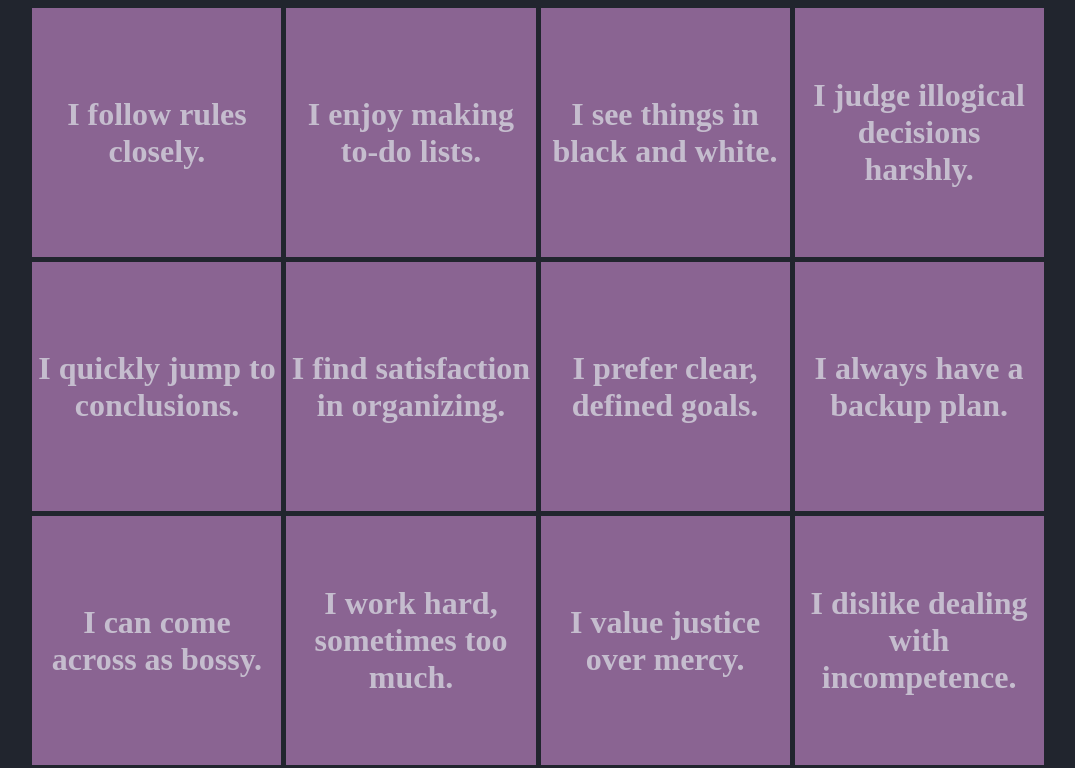
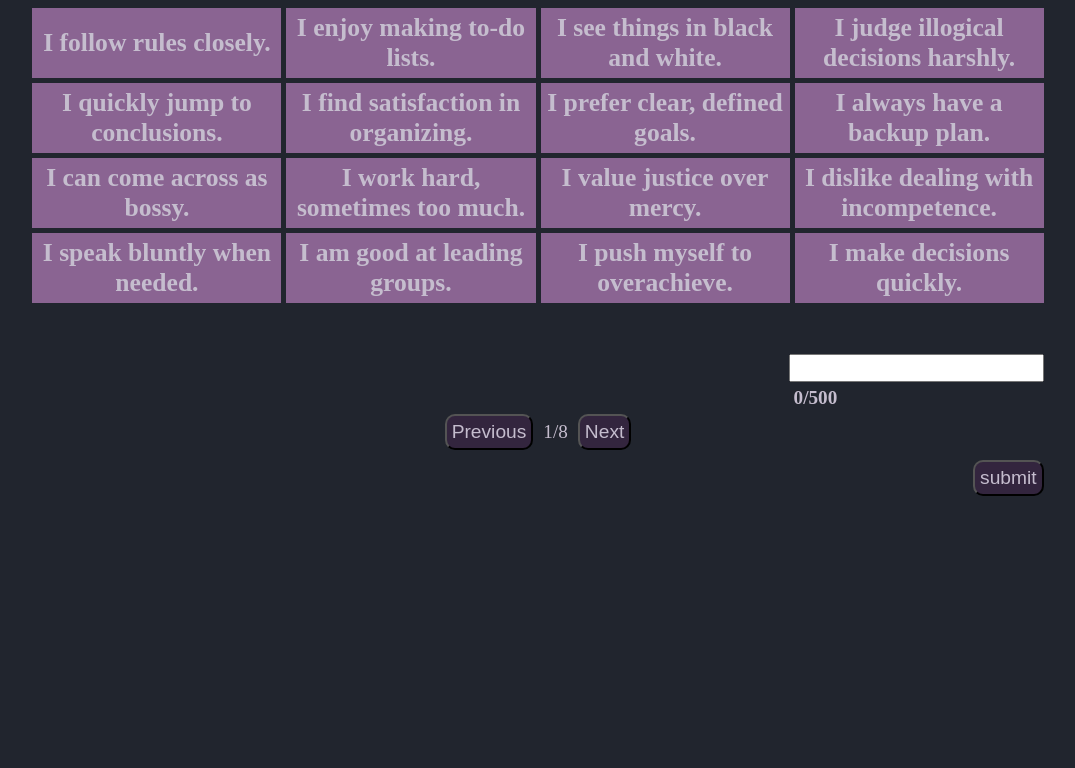
Before and after one commit to OmarDardery/CareerCatalyst, a React (Create React App) app: page / in a window 1280 px wide. Shown: the top 768 px of the page, without its empty margins (102-1177 px from the left). Built offline with nearby package versions, Linux system fonts and the light colour scheme.

Commit message:
fixed bingos

```diff
--- a/src/components/bingoBox.js
+++ b/src/components/bingoBox.js
@@ -27,8 +27,8 @@ function BingoBox(props) {
                 <div style={getStyle(2, clicks % 5 > 2)}></div>
                 <div style={getStyle(1, clicks % 5 > 3)}></div>
             </div>
-            <div on style={{ width: "100%", height: "100%", zIndex: 1, textAlign: "center", display: "flex", justifyContent: "center", alignItems: "center", fontsize: "0.1rem", wordWrap: "break-word", whiteSpace: "normal", paddingRight: "20px" }}>
-                <h4 style={{fontSize: "2.5vw", margin: "5px"}}>{props.question}</h4>
+            <div on style={{ width: "100%", height: "100%", zIndex: 1, textAlign: "center", display: "flex", justifyContent: "center", alignItems: "center", fontsize: "0.1rem", wordWrap: "break-word", whiteSpace: "normal", paddingRight: "20px"}}>
+                <h4 style={{fontSize: "2vw", margin: "5px"}}>{props.question}</h4>
             </div>
         </div>
     );
--- a/src/components/mbtibingo.js
+++ b/src/components/mbtibingo.js
@@ -13,10 +13,10 @@ function Bingo(props) {
                 display: "grid",
                 gridTemplateColumns: "repeat(4, 0.5fr)",
                 gridTemplateRows: "repeat(4, 0.5fr)",
-                aspectRatio: "1 / 1", // Ensures the grid remains square
                 borderRadius: "5px",
                 gap: "5px",
                 width: "100%",
+                height: "fit-content"
             }}
         >
             {props.cognitiveFunction.questions.map((question, index) => {
--- a/src/styles.css
+++ b/src/styles.css
@@ -22,7 +22,7 @@ body{
 }
 *{
     color: #C5BDCE;
-    font-size: 2vw;
+    font-size: 1.5vw;
 }
 input[type="text"]{
     color: #33253E;
```
